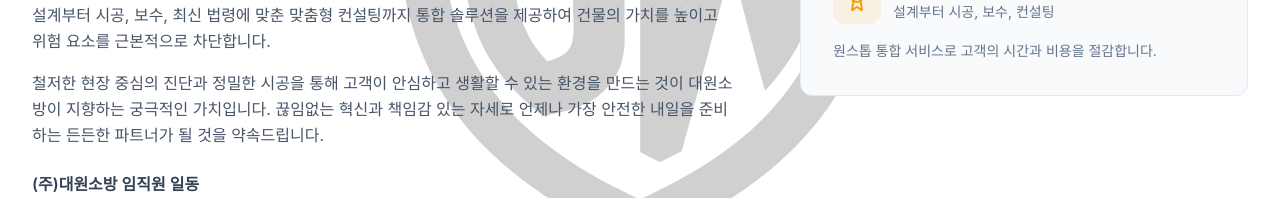
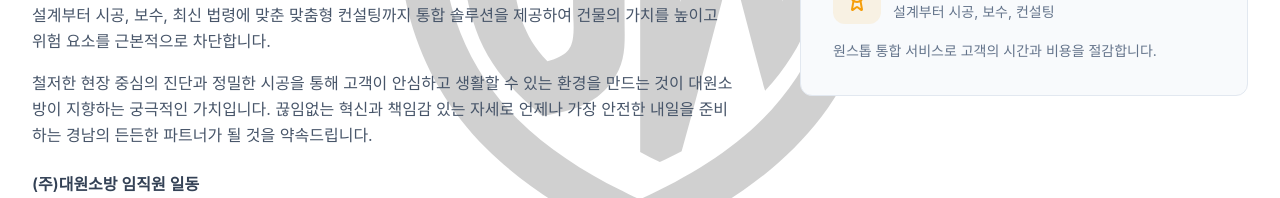
Before and after one commit to jokoouyou/daewon0.1, a Next.js app: page /about in a window 1280 px wide. Shown: the part 742-940 px from the top of the page. Built offline with nearby package versions, Linux system fonts and the light colour scheme.

Commit message:
Kyeongnam

```diff
--- a/src/app/about/AboutClient.tsx
+++ b/src/app/about/AboutClient.tsx
@@ -112,7 +112,7 @@ export default function AboutClient() {
                 <p>
                   철저한 현장 중심의 진단과 정밀한 시공을 통해 고객이 안심하고 생활할 수 있는
                   환경을 만드는 것이 대원소방이 지향하는 궁극적인 가치입니다. 끊임없는 혁신과
-                  책임감 있는 자세로 언제나 가장 안전한 내일을 준비하는 든든한 파트너가 될
+                  책임감 있는 자세로 언제나 가장 안전한 내일을 준비하는 경남의 든든한 파트너가 될
                   것을 약속드립니다.
                 </p>
               </div>
```
